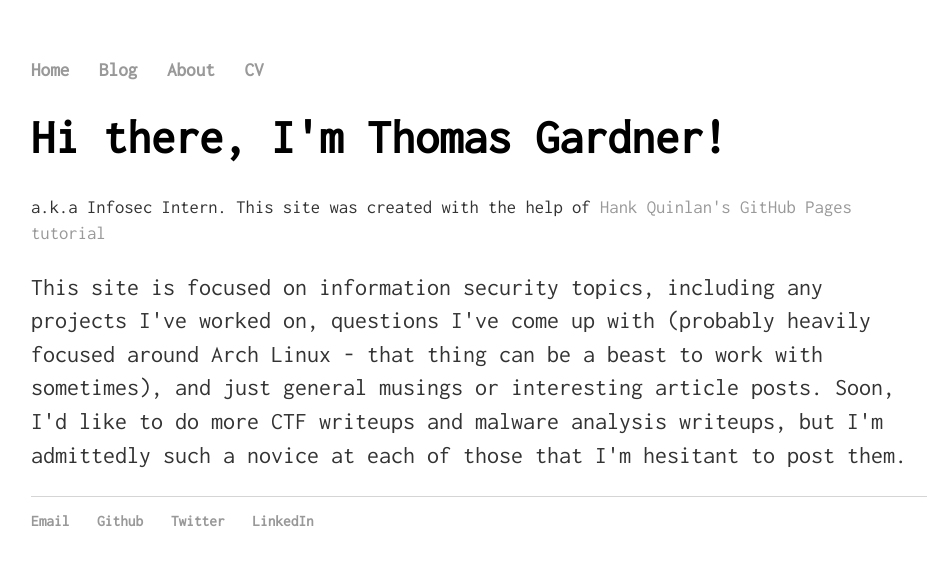
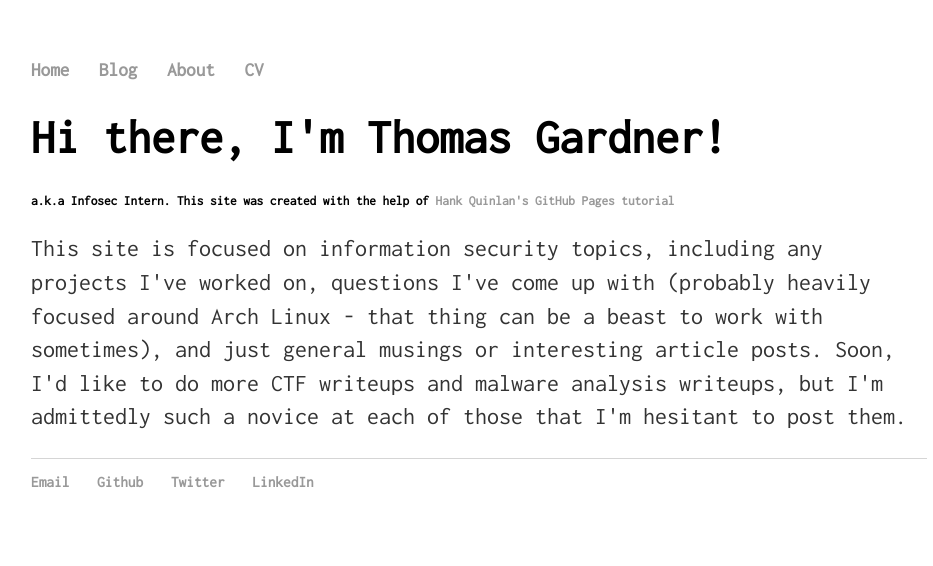
Before and after one commit to infosec-intern/infosec-intern.github.io, a Jekyll site: the page built from index.html, in a window 1280 px wide. Shown: the top 566 px of the page, without its empty margins (161-1094 px from the left). Built offline with Jekyll 4.4.1, drawn with Linux system fonts in a browser that asks for light colours.

Commit message:
changed introduction to H5 and removed style

```diff
--- a/index.html
+++ b/index.html
@@ -2,16 +2,11 @@
 layout: default
 title: Infosec Intern
 ---
-<style>
-    #introduction {
-        font-size: 14pt;
-    }
-</style>
 <h1>Hi there, I'm Thomas Gardner!</h1>
-<p id="introduction">
+<h5>
     a.k.a Infosec Intern. This site was created with the help of
     <a href="http://jmcglone.com/guides/github-pages/">Hank Quinlan's GitHub Pages tutorial</a>
-</p>
+</h5>
 <p>
     This site is focused on information security topics, including any projects I've worked on,
     questions I've come up with (probably heavily focused around Arch Linux - that thing can be a beast to work with sometimes),
```
